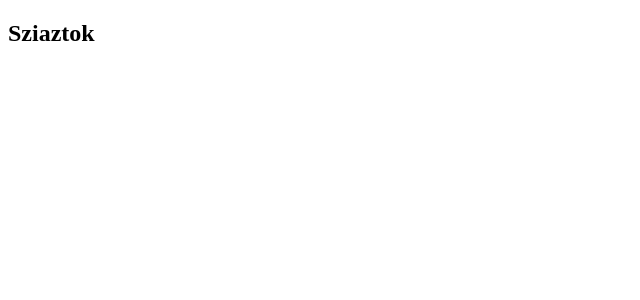
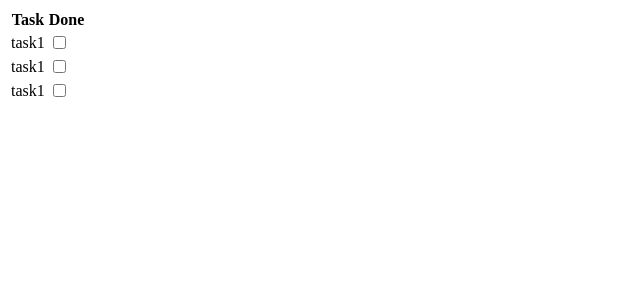
Before and after one commit to ZsoltEmber/diligent-react-ts2, a React (Vite) app: page / in a window 1280 px wide. Shown: the top 300 px of the page, without its empty margins (0-640 px from the left). Built offline with nearby package versions, Linux system fonts and the light colour scheme.

Commit message:
implement basic todo table with dummy data

```diff
--- a/src/App.tsx
+++ b/src/App.tsx
@@ -1,7 +1,15 @@
+import TodoTable, { Todo } from "./TodoTable"
 
 
+//TODO: delete dummy data
+const todos: Todo[]= [
+    {task: "task1", isDone: true},
+    {task: "task1", isDone: false},
+    {task: "task1", isDone: false},
+]
+
 const App = () => {
-    return <h2>Sziaztok</h2>
+    return <TodoTable todos={todos}/>
 }
 
 export default App
--- /dev/null
+++ b/src/TodoTable.tsx
@@ -0,0 +1,34 @@
+
+export interface Todo {
+    task: string;
+    isDone: boolean
+}
+
+
+interface TodoTableProps {
+    todos: Todo[];
+}
+
+const TodoTable: React.FC<TodoTableProps> = ({todos}) => {
+
+    return <table>
+        <thead>
+            <tr>
+                <th>Task</th>
+                <th>Done</th>
+            </tr>
+
+        </thead>
+        <tbody>
+            {todos.map((todo)=> {return(
+                <tr key={todo.task}>
+                    <td>{todo.task}</td>
+                    <td> <input type={"checkbox"}></input> </td>
+                </tr>
+            )})}
+        </tbody>
+    </table>
+}
+
+
+export default TodoTable
```
